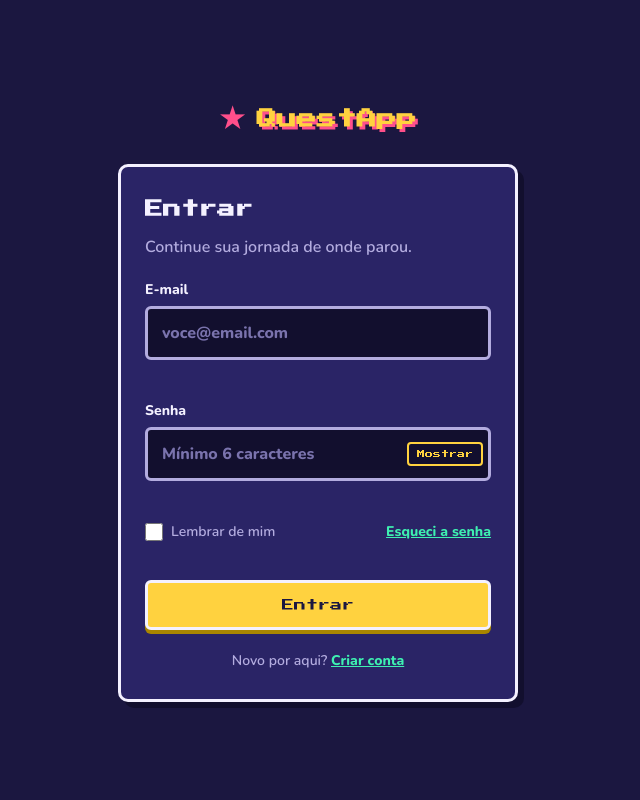
After one commit to fahgundiz/projeto_pi, a Flask app: page /login in a window 1280 px wide. The commit adds this page. Shown: the whole page, without its empty margins (322-962 px from the left). Run offline with Flask 3, Linux system fonts and the light colour scheme.

Commit message:
feat: trabalhando na tela de login do sistema e no LoginController

```diff
--- a/app.py
+++ b/app.py
@@ -1,13 +1,14 @@
 from flask import Flask
 from controllers.html_base_controller import HTMLBaseController
-from controllers.formulario_controller import FormularioController
+from controllers.login_controller import LoginController
 
 
 app = Flask(__name__)
 
+app.secret_key = "chave_para_teste"
 #Registra as rotas
 HTMLBaseController(app)
-FormularioController(app)
+LoginController(app)
 
 if __name__ == "__main__":
     app.run(debug=True)
--- a/controllers/html_base_controller.py
+++ b/controllers/html_base_controller.py
@@ -6,7 +6,7 @@ class HTMLBaseController(BaseController):
     def __init__(self, app):
         #Cria o atributo rotas -> ('a URL', 'nome do endpoint', 'a funcao que será executada')
         self.rotas = [
-            ('/', 'home', self.home)
+            ('/', 'home', self.proteger_rota(self.home))
         ]
         #inicia a classe mãe (BaseController)
         #self.rotas precisa vir antes , pois o hasattr retornaria false e nao registraria rotas se fosse criado dps
--- /dev/null
+++ b/controllers/login_controller.py
@@ -0,0 +1,41 @@
+from controllers.base_controller import BaseController
+from flask import render_template, request, session, redirect, url_for
+
+class LoginController(BaseController):
+    def __init__(self, app):
+        self.rotas = [
+            ('/login', 'login', self.login),
+            ('/entrar', 'entrar', self.entrar, ['POST']),
+            ('/logout', 'logout', self.logout)
+        ]
+
+        super().__init__(app)
+
+    def login(self):
+        if session.get("usuario_logado"):
+            return redirect(url_for('home'))
+
+        return render_template("login/login.html")
+
+    def entrar(self):
+        email = request.form.get("email")
+        senha = request.form.get("password")
+
+        usuario_valido = {
+            "email":"teste@gmail.com",
+            "senha":"123456"
+        }
+
+        if email == usuario_valido["email"] and senha == usuario_valido["senha"]:
+            session["usuario_logado"] = True
+            session["email"] = email
+            session["password"] = senha
+
+            return redirect(url_for("home"))
+
+        else:
+            return render_template('login.html')
+
+    def logout(self):
+        session.clear()
+        return redirect(url_for("login"))
--- /dev/null
+++ b/static/css/login.css
@@ -0,0 +1,156 @@
+/* ===== Login: CSS independente (não depende do style.css) ===== */
+
+:root {
+  --bg: #1b1740;
+  --panel: #2a2466;
+  --panel-dark: #120f2e;
+  --text: #f4f1ff;
+  --muted: #b3acdf;
+  --yellow: #ffd23f;
+  --mint: #3ef0b1;
+  --pink: #ff4f8b;
+  --font-game: "Press Start 2P", "Courier New", monospace;
+  --font-body: "Nunito", system-ui, sans-serif;
+}
+
+* { box-sizing: border-box; margin: 0; padding: 0; }
+
+body.login-page {
+  display: grid;
+  place-items: center;
+  min-height: 100vh;
+  padding: 24px;
+  background: var(--bg);
+  color: var(--text);
+  font-family: var(--font-body);
+  font-weight: 600;
+  line-height: 1.5;
+}
+
+.login { width: 100%; max-width: 400px; }
+
+/* ---------- Logo ---------- */
+.login-brand {
+  display: flex;
+  justify-content: center;
+  align-items: center;
+  gap: 12px;
+  margin-bottom: 24px;
+  color: var(--yellow);
+}
+.login-brand .brand-icon { font-size: 28px; color: var(--pink); }
+.login-brand .brand-name {
+  font-family: var(--font-game);
+  font-size: 20px;
+  text-shadow: 3px 3px 0 var(--pink);
+}
+
+/* ---------- Cartão ---------- */
+.login-card {
+  padding: 28px 24px;
+  background: var(--panel);
+  border: 3px solid var(--text);
+  border-radius: 10px;
+  box-shadow: 6px 6px 0 var(--panel-dark);
+}
+
+.login-card h1 {
+  margin-bottom: 12px;
+  font-family: var(--font-game);
+  font-size: 18px;
+  line-height: 1.6;
+}
+.login-sub { margin-bottom: 20px; color: var(--muted); }
+
+/* ---------- Campos ---------- */
+.field { display: flex; flex-direction: column; gap: 6px; margin-bottom: 16px; }
+.field label { font-weight: 800; font-size: 14px; }
+
+.field input[type="email"],
+.field input[type="password"],
+.field input[type="text"] {
+  width: 100%;
+  padding: 12px 14px;
+  font: inherit;
+  font-weight: 700;
+  color: var(--text);
+  background: var(--panel-dark);
+  border: 3px solid var(--muted);
+  border-radius: 6px;
+}
+.field input::placeholder { color: #7a73ad; }
+.field input:focus-visible {
+  outline: none;
+  border-color: var(--mint);
+  box-shadow: 0 0 0 3px rgba(62, 240, 177, .35);
+}
+.field.has-error input { border-color: var(--pink); }
+
+.field-error { min-height: 18px; font-size: 13px; color: var(--pink); }
+
+.password-wrap { position: relative; }
+.password-wrap input { padding-right: 84px; }
+.toggle-pass {
+  position: absolute;
+  top: 50%; right: 8px;
+  transform: translateY(-50%);
+  padding: 6px 8px;
+  font-family: var(--font-game);
+  font-size: 8px;
+  color: var(--yellow);
+  background: transparent;
+  border: 2px solid var(--yellow);
+  border-radius: 4px;
+  cursor: pointer;
+}
+
+/* ---------- Lembrar / links ---------- */
+.login-row {
+  display: flex;
+  justify-content: space-between;
+  align-items: center;
+  gap: 12px;
+  margin-bottom: 8px;
+  font-size: 14px;
+}
+.check { display: flex; align-items: center; gap: 8px; cursor: pointer; color: var(--muted); }
+.check input { width: 18px; height: 18px; accent-color: var(--mint); }
+
+.link { color: var(--mint); font-weight: 800; }
+
+.toggle-pass:focus-visible,
+.link:focus-visible,
+.check input:focus-visible,
+.btn:focus-visible {
+  outline: 3px solid var(--yellow);
+  outline-offset: 3px;
+}
+
+.form-error { min-height: 22px; margin-bottom: 8px; font-size: 14px; color: var(--pink); }
+
+/* ---------- Botão ---------- */
+.btn {
+  padding: 12px 16px;
+  font-family: var(--font-game);
+  font-size: 10px;
+  color: var(--bg);
+  background: var(--yellow);
+  border: 3px solid var(--text);
+  border-radius: 6px;
+  box-shadow: 0 4px 0 #a98600;
+  cursor: pointer;
+}
+.btn:active { transform: translateY(3px); box-shadow: 0 1px 0 #a98600; }
+.btn-full { width: 100%; padding: 16px; font-size: 12px; }
+.btn[disabled] { opacity: .6; cursor: wait; }
+
+.login-foot { margin-top: 20px; text-align: center; font-size: 14px; color: var(--muted); }
+
+/* ---------- Responsivo ---------- */
+@media (max-width: 420px) {
+  .login-row { flex-direction: column; align-items: flex-start; }
+}
+
+@media (prefers-reduced-motion: reduce) {
+  * { transition: none !important; }
+}
--- /dev/null
+++ b/templates/login/login.html
@@ -0,0 +1,55 @@
+<!DOCTYPE html>
+<html lang="pt-BR">
+<head>
+  <meta charset="UTF-8">
+  <meta name="viewport" content="width=device-width, initial-scale=1">
+  <title>Entrar | QuestApp</title>
+  <link rel="preconnect" href="https://fonts.googleapis.com">
+  <link rel="preconnect" href="https://fonts.gstatic.com" crossorigin>
+  <link href="https://fonts.googleapis.com/css2?family=Press+Start+2P&family=Nunito:wght@600;800&display=swap" rel="stylesheet">
+  <link rel="stylesheet" href="/static/css/login.css">
+</head>
+<body class="login-page">
+
+  <main class="login">
+    <div class="login-brand">
+      <span class="brand-icon" aria-hidden="true">★</span>
+      <span class="brand-name">QuestApp</span>
+    </div>
+
+    <form class="card login-card" id="loginForm" method="POST" action="{{url_for('entrar')}}" novalidate>
+      <h1>Entrar</h1>
+      <p class="login-sub">Continue sua jornada de onde parou.</p>
+
+      <div class="field">
+        <label for="email">E-mail</label>
+        <input type="email" id="email" name="email" autocomplete="email" placeholder="voce@email.com" required>
+        <span class="field-error" id="emailError" role="alert"></span>
+      </div>
+
+      <div class="field">
+        <label for="password">Senha</label>
+        <div class="password-wrap">
+          <input type="password" id="password" name="password" autocomplete="current-password" placeholder="Mínimo 6 caracteres" required>
+          <button type="button" class="toggle-pass" id="togglePass" aria-label="Mostrar senha">Mostrar</button>
+        </div>
+        <span class="field-error" id="passwordError" role="alert"></span>
+      </div>
+
+      <div class="login-row">
+        <label class="check">
+          <input type="checkbox" id="remember"> Lembrar de mim
+        </label>
+        <a href="#" class="link">Esqueci a senha</a>
+      </div>
+
+      <p class="form-error" id="formError" role="alert"></p>
+
+      <button type="submit" class="btn btn-full" id="submitBtn">Entrar</button>
+
+      <p class="login-foot">Novo por aqui? <a href="#" class="link">Criar conta</a></p>
+    </form>
+  </main>
+
+</body>
+</html>
```
Also changed, not shown: controllers/base_controller.py (+21 -0 lines), controllers/formulario_controller.py (deleted, +0 -32 lines), static/css/base.css (added, +171 -0 lines), static/script/base.js (added, +47 -0 lines), static/script/login.js (added, +64 -0 lines), templates/base.html (added, +67 -0 lines), templates/formularios/formulario.html (deleted, +0 -28 lines), templates/formularios/formulario_resultado.html (deleted, +0 -16 lines), templates/home.html (+1 -11 lines).
